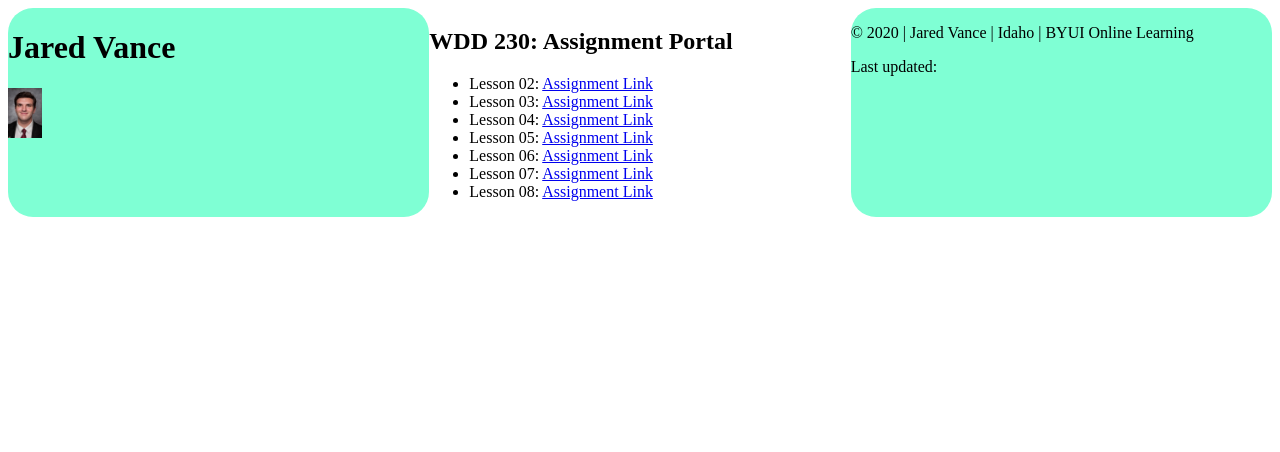
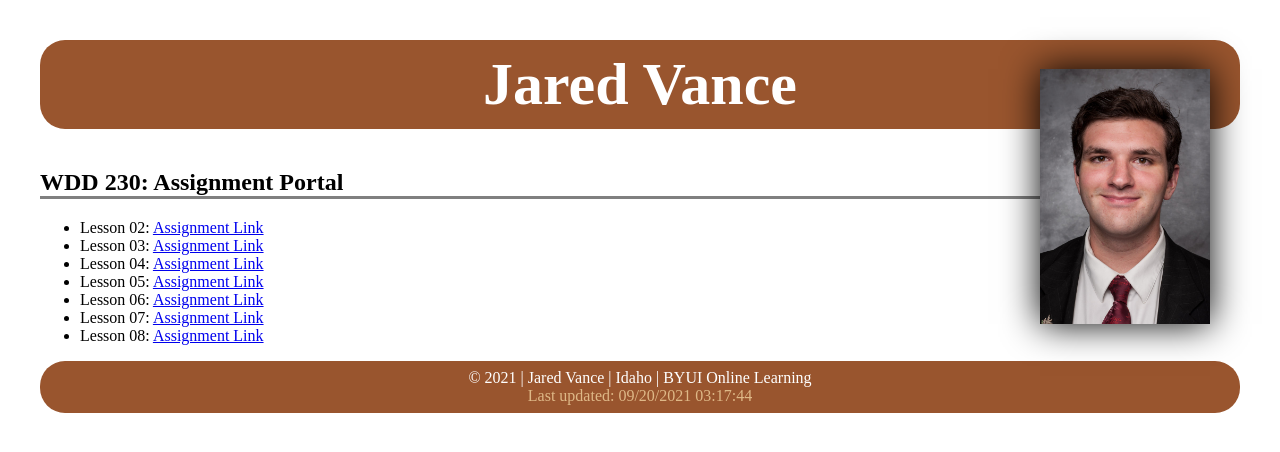
Before and after one commit to jarvance/wdd230, a plain HTML site: page index.html in a window 1280 px wide. Drawn offline with Linux system fonts and the light colour scheme.

Commit message:
finished 1

```diff
--- a/css/indexstyle.css
+++ b/css/indexstyle.css
@@ -1,19 +1,44 @@
 
 #homephoto {
-    width:8%;
+    width:170px;
     height: auto;
+    float: right;
+    margin-top: -100px;
+    margin-right: 30px;
+    box-shadow: 0px 0px 35px black;
 }
 
 footer,header{
     border-style: round;
-    background-color: aquamarine;
+    background-color: rgba(133, 52, 5, 0.836);
     border-radius: 25px;
+    text-align: center;
+    color: white;
+
+}
+
+h1{
+    font-size: 60px;
+    padding-top: 10px;
+    padding-bottom: 10px;
+}
+
+h2{
+    border-bottom: solid;
+    border-color: gray;
+    margin-right: 150px;
+}
+
+#lastupdated {
+    color: burlywood;
+}
+
+footer{
+    padding-top: 8px;
+    padding-bottom: 8px;
 }
 
 body{
-    display: grid;
-    grid-template-columns: 1fr 1fr 1fr;
-    grid-template-rows: 1fr 1fr 1fr;
-    grid-template-areas:
-    ". header ." "";
+    max-width: 1200px;
+    margin: auto;
 }
--- a/index.html
+++ b/index.html
@@ -31,8 +31,8 @@
   </div>
 
   <footer>
-    <p>© 2020 | Jared Vance | Idaho | BYUI Online Learning</p>
-    <p> Last updated: <div id="lastupdated"></div></p>
+    <div>© 2021 | Jared Vance | Idaho | BYUI Online Learning</div>
+    <span id="lastupdated"></span>
   </footer>
 
 </body>
--- a/js/javascript.js
+++ b/js/javascript.js
@@ -1,8 +1,8 @@
 
 function getLastModified(){
-    document.getElementByid("lastupdated").innerHTML = document.lastModified;
+    document.getElementById("lastupdated").innerHTML = "Last updated: " + document.lastModified;
 }
 
-window.onload=function(){
-    getLastModified;
+window.onload = function(){
+    getLastModified();
 }
```
